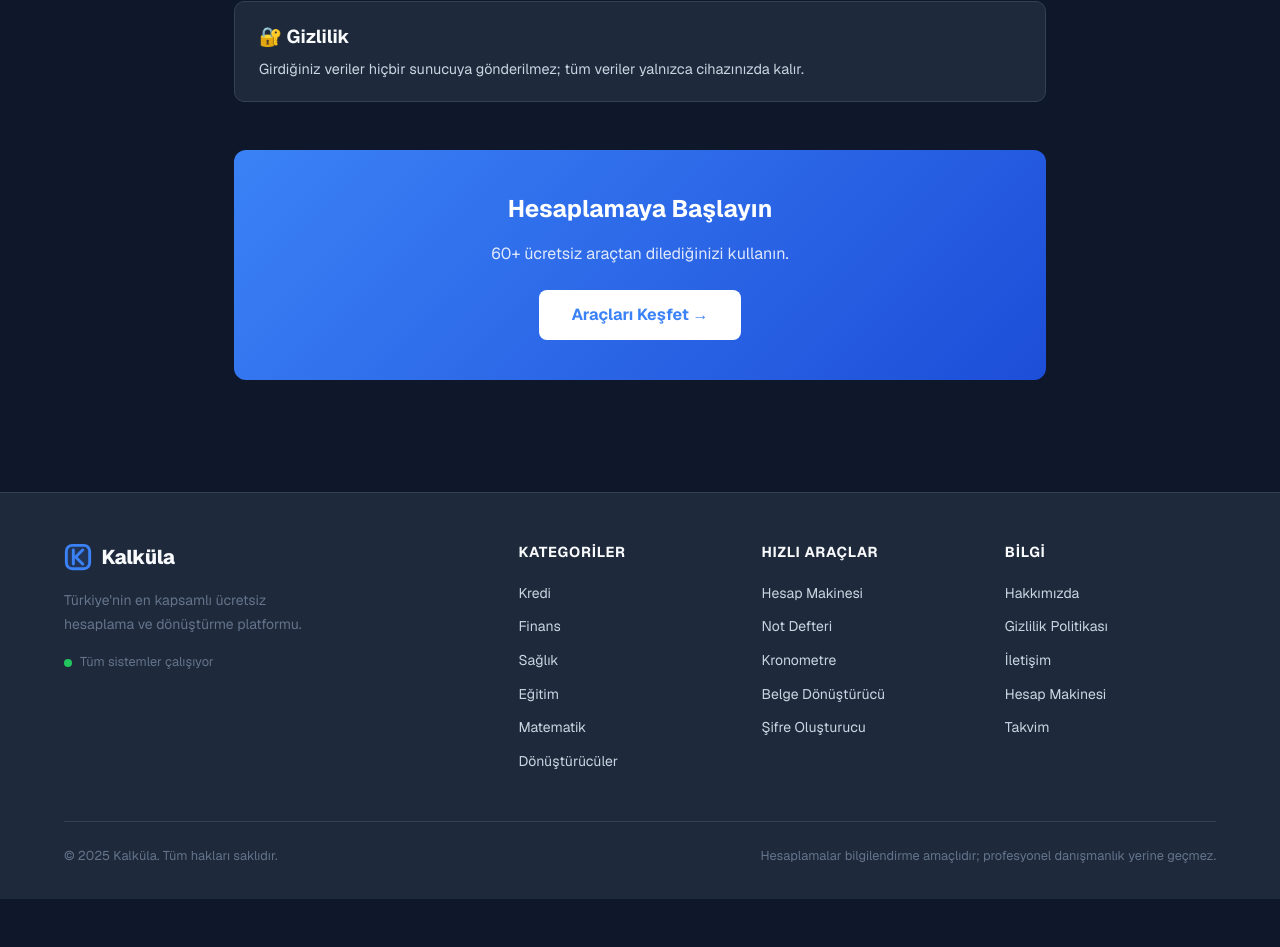
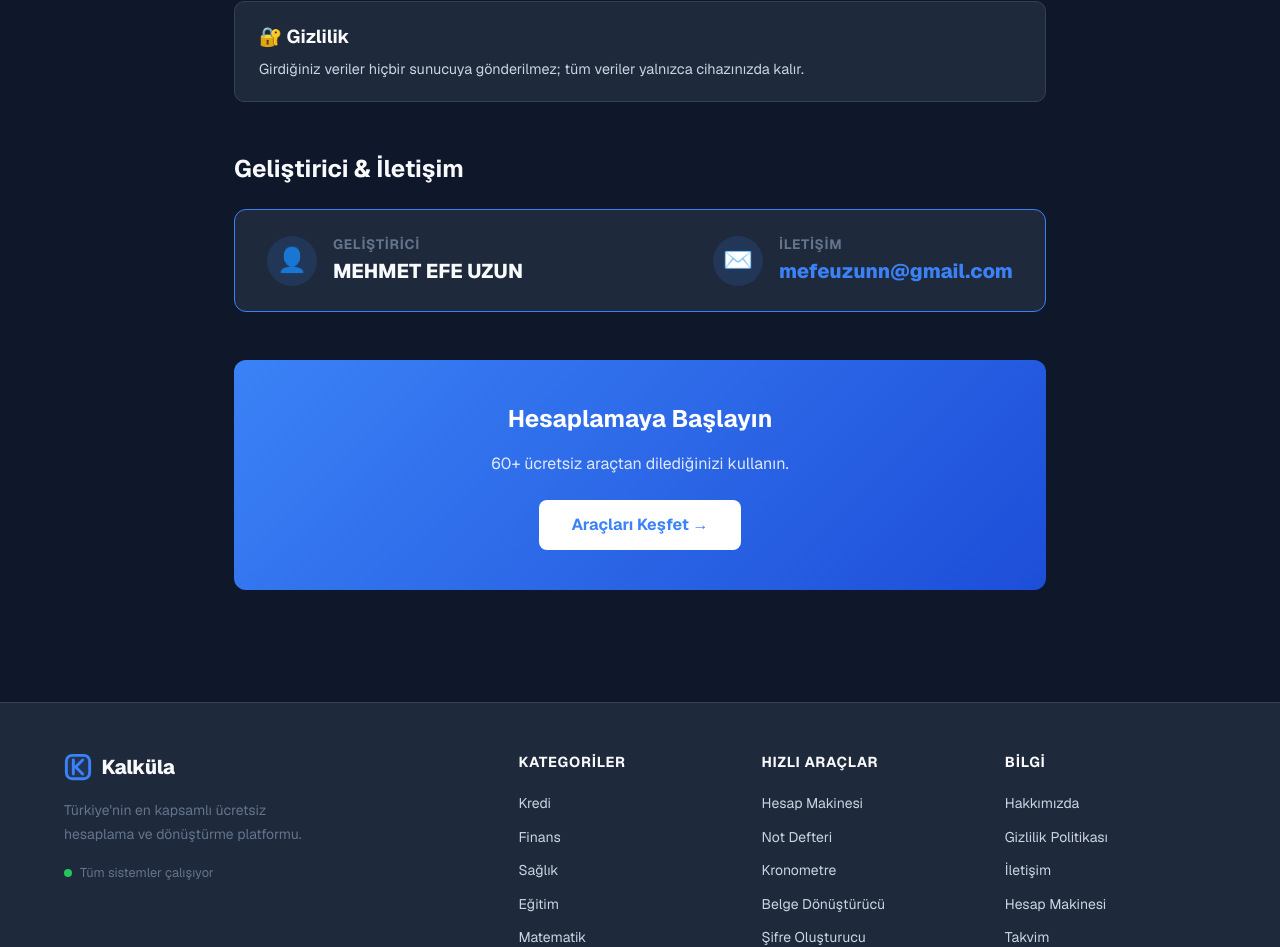
Before and after one commit to Mefeuzunn/kalkula.com, a Next.js app: page /hakkimizda in a window 1280 px wide. Shown: the part 1228-2175 px from the top of the page. Before the commit the page ends 2127 px from the top, so only its background shows below. Built offline with nearby package versions, Linux system fonts and the light colour scheme.

Commit message:
Hakkımızda sayfası geliştirici ve iletişim bilgileri eklendi

```diff
--- a/src/app/hakkimizda/page.tsx
+++ b/src/app/hakkimizda/page.tsx
@@ -70,6 +70,31 @@ export default function Hakkimizda() {
         ))}
       </div>
 
+      {/* Developer & Contact */}
+      <h2 style={{ fontSize: "1.5rem", fontWeight: 700, marginBottom: "1.25rem" }}>Geliştirici & İletişim</h2>
+      <div style={{ background: "var(--surface)", border: "1.5px solid var(--accent-primary)", borderRadius: "12px", padding: "1.5rem 2rem", marginBottom: "3rem", display: "flex", flexWrap: "wrap", justifyContent: "space-between", alignItems: "center", gap: "1.5rem" }}>
+        <div style={{ display: "flex", alignItems: "center", gap: "1rem" }}>
+           <div style={{ width: "50px", height: "50px", borderRadius: "50%", background: "var(--accent-glow)", display: "flex", alignItems: "center", justifyContent: "center", fontSize: "1.5rem" }}>
+              👤
+           </div>
+           <div>
+              <div style={{ fontSize: "0.85rem", color: "var(--text-muted)", fontWeight: 700, textTransform: "uppercase", letterSpacing: "0.05em" }}>Geliştirici</div>
+              <div style={{ fontSize: "1.25rem", fontWeight: 800, color: "var(--text-primary)" }}>MEHMET EFE UZUN</div>
+           </div>
+        </div>
+        <div style={{ display: "flex", alignItems: "center", gap: "1rem" }}>
+           <div style={{ width: "50px", height: "50px", borderRadius: "50%", background: "var(--accent-glow)", display: "flex", alignItems: "center", justifyContent: "center", fontSize: "1.5rem" }}>
+              ✉️
+           </div>
+           <div>
+              <div style={{ fontSize: "0.85rem", color: "var(--text-muted)", fontWeight: 700, textTransform: "uppercase", letterSpacing: "0.05em" }}>İletişim</div>
+              <Link href="mailto:mefeuzunn@gmail.com" style={{ fontSize: "1.25rem", fontWeight: 800, color: "var(--accent-primary)", textDecoration: "none" }}>
+                mefeuzunn@gmail.com
+              </Link>
+           </div>
+        </div>
+      </div>
+
       {/* CTA */}
       <div style={{ background: "linear-gradient(135deg, var(--accent-primary), #1d4ed8)", borderRadius: "12px", padding: "2.5rem", textAlign: "center", color: "white" }}>
         <h2 style={{ fontSize: "1.5rem", fontWeight: 700, marginBottom: "0.75rem" }}>Hesaplamaya Başlayın</h2>
```
